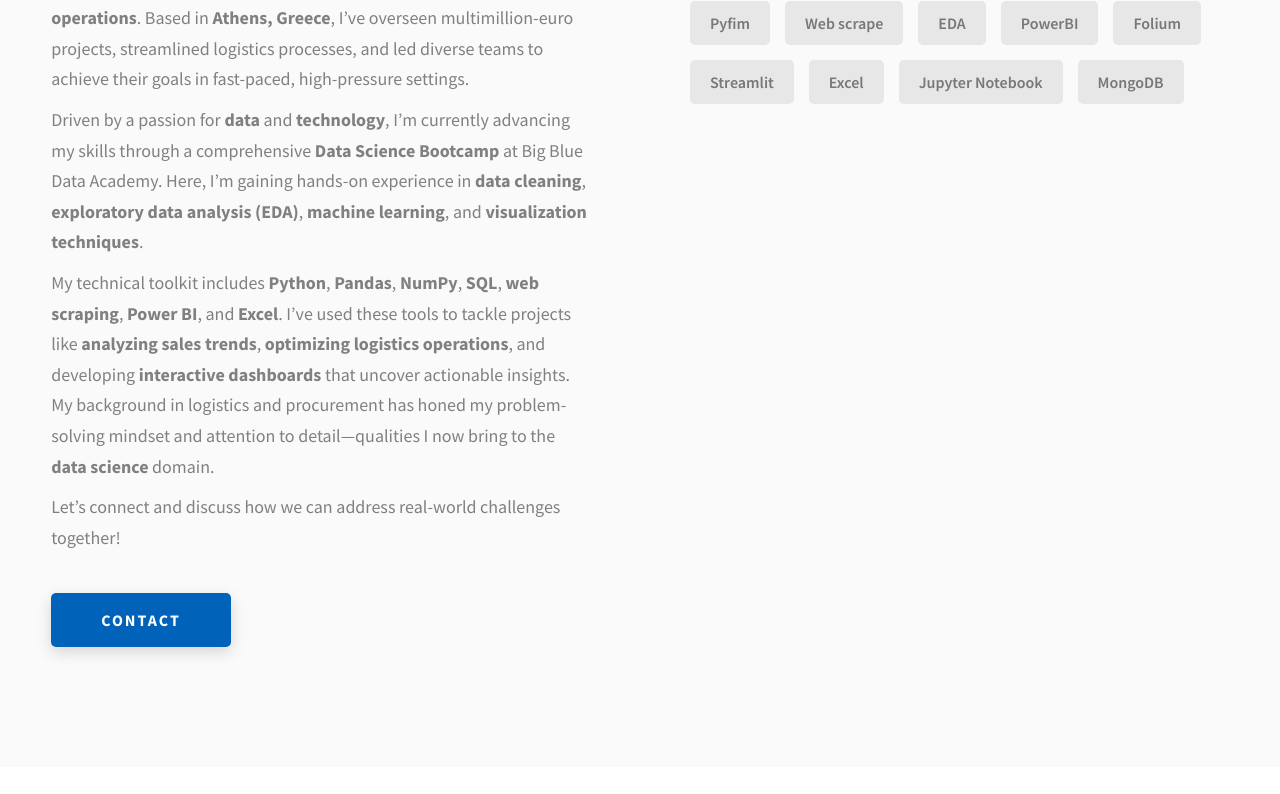
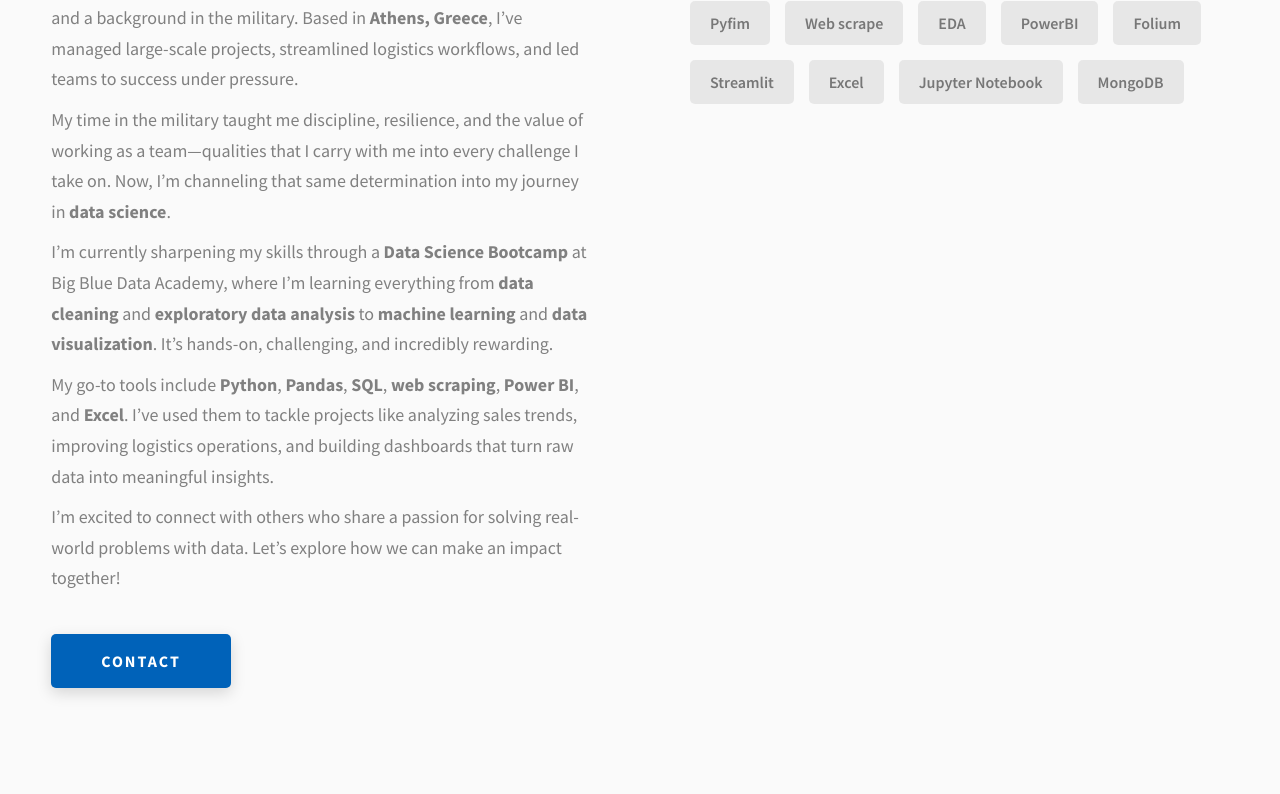
Before and after one commit to vasilis6194/vasilis6194.github.io, a website: page index.html in a window 1280 px wide. Shown: the part 1299-2093 px from the top of the page. Drawn offline with Linux system fonts and the light colour scheme.

Commit message:
change the about me

```diff
--- a/index.html
+++ b/index.html
@@ -136,29 +136,29 @@
             <h3 class="about__content-title">Get to know me!</h3>
             <div class="about__content-details">
               <p class="about__content-details-para">
-                Hi, I’m <strong>Vasilis Katsikas</strong>, an aspiring <strong>Data Scientist</strong> with a strong foundation in
-                <strong>procurement management</strong> and <strong>supply chain operations</strong>. Based in <strong>Athens, Greece</strong>,
-                I’ve overseen multimillion-euro projects, streamlined logistics processes, and led diverse teams to achieve their goals
-                in fast-paced, high-pressure settings.
+                Hi, I’m <strong>Vasilis Katsikas</strong>, an aspiring <strong>Data Scientist</strong> with a unique mix of experience in
+                <strong>procurement management</strong>, <strong>supply chain operations</strong>, and a background in the military. Based in
+                <strong>Athens, Greece</strong>, I’ve managed large-scale projects, streamlined logistics workflows, and led teams to success
+                under pressure.
             </p>
             <p class="about__content-details-para">
-                Driven by a passion for <strong>data</strong> and <strong>technology</strong>, I’m currently advancing my skills through a comprehensive
-                <strong>Data Science Bootcamp</strong> at Big Blue Data Academy. Here, I’m gaining hands-on experience in
-                <strong>data cleaning</strong>, <strong>exploratory data analysis (EDA)</strong>, <strong>machine learning</strong>, and
-                <strong>visualization techniques</strong>.
+                My time in the military taught me discipline, resilience, and the value of working as a team—qualities that I carry with me into
+                every challenge I take on. Now, I’m channeling that same determination into my journey in <strong>data science</strong>.
             </p>
             <p class="about__content-details-para">
-                My technical toolkit includes <strong>Python</strong>, <strong>Pandas</strong>, <strong>NumPy</strong>, <strong>SQL</strong>,
-                <strong>web scraping</strong>, <strong>Power BI</strong>, and <strong>Excel</strong>. I’ve used these tools to tackle projects like
-                <strong>analyzing sales trends</strong>, <strong>optimizing logistics operations</strong>, and developing
-                <strong>interactive dashboards</strong> that uncover actionable insights. My background in logistics and procurement has
-                honed my problem-solving mindset and attention to detail—qualities I now bring to the <strong>data science</strong> domain.
+                I’m currently sharpening my skills through a <strong>Data Science Bootcamp</strong> at Big Blue Data Academy, where I’m learning
+                everything from <strong>data cleaning</strong> and <strong>exploratory data analysis</strong> to <strong>machine learning</strong> and
+                <strong>data visualization</strong>. It’s hands-on, challenging, and incredibly rewarding.
             </p>
             <p class="about__content-details-para">
-                Let’s connect and discuss how we can address real-world challenges together!
+                My go-to tools include <strong>Python</strong>, <strong>Pandas</strong>, <strong>SQL</strong>, <strong>web scraping</strong>,
+                <strong>Power BI</strong>, and <strong>Excel</strong>. I’ve used them to tackle projects like analyzing sales trends, improving
+                logistics operations, and building dashboards that turn raw data into meaningful insights.
             </p>
-
-
+            <p class="about__content-details-para">
+                I’m excited to connect with others who share a passion for solving real-world problems with data. Let’s explore how we can make
+                an impact together!
+            </p>
 
 
             </div>
```
